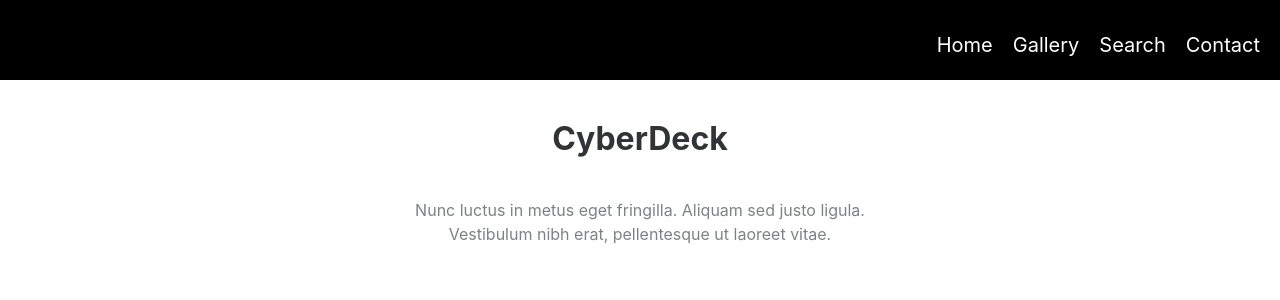
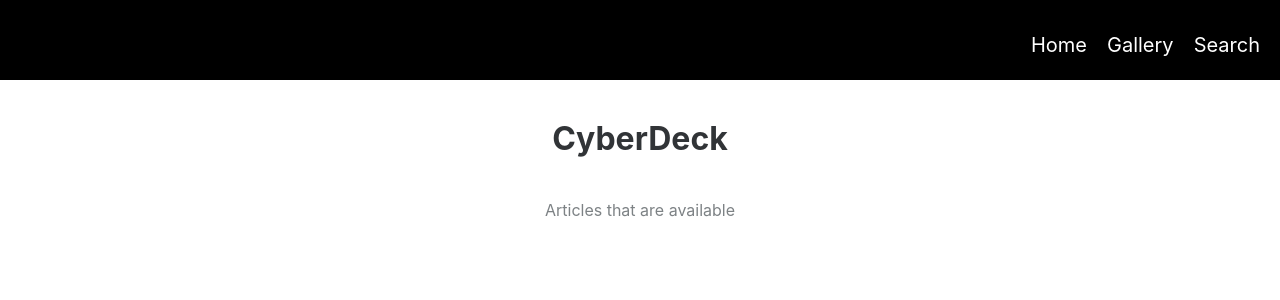
Before and after one commit to Gavin-Kariuki/CyberDeck, a Django app: page /mapicha/ in a window 1280 px wide. Shown: the top 300 px of the page. Run offline with Django 3.2, Linux system fonts and the light colour scheme; data that the repository does not hold is empty; some libraries are stand-ins or nearby versions.

Commit message:
make some changes

```diff
--- a/deck/templates/all-images/image.html
+++ b/deck/templates/all-images/image.html
@@ -4,7 +4,6 @@
 
  <!--NAVBAR-->
 <div class="nav-bar" style="height: 80px;background-color: black;">
-    <a href="">Contact</a>
     <a href="{%url 'search_results'%}">Search</a>
     <a href="{%url 'mapicha'%}">Gallery</a>
     <a href="{%url 'karibu'%}">Home</a>
--- a/deck/templates/all-images/mapicha.html
+++ b/deck/templates/all-images/mapicha.html
@@ -4,7 +4,7 @@
 <head>
     <meta charset="utf-8">
     <meta name="viewport" content="width=device-width, initial-scale=1.0">
-    <title>Picasso Gallery</title>
+    <title>CyberDeck</title>
     <link rel="stylesheet" href="https://cdnjs.cloudflare.com/ajax/libs/twitter-bootstrap/4.1.3/css/bootstrap.min.css">
     <link rel="stylesheet" href="assets/css/style.css">
     <link rel="stylesheet" href="https://cdnjs.cloudflare.com/ajax/libs/lightbox2/2.8.2/css/lightbox.min.css">
@@ -15,7 +15,6 @@
 
 <!--NAVBAR-->
 <div class="nav-bar" style="height: 80px;background-color: black;">
-    <a href="">Contact</a>
     <a href="{%url 'search_results'%}">Search</a>
     <a href="{%url 'mapicha'%}">Gallery</a>
     <a href="{%url 'karibu'%}">Home</a>
@@ -25,7 +24,7 @@
         <div class="container">
             <div class="intro">
                 <h2 class="text-center">CyberDeck</h2>
-                <p class="text-center">Nunc luctus in metus eget fringilla. Aliquam sed justo ligula. Vestibulum nibh erat, pellentesque ut laoreet vitae. </p>
+                <p class="text-center">Articles that are available</p>
             </div>
             <div class="row photos">
                 {%for image in images%}
```
